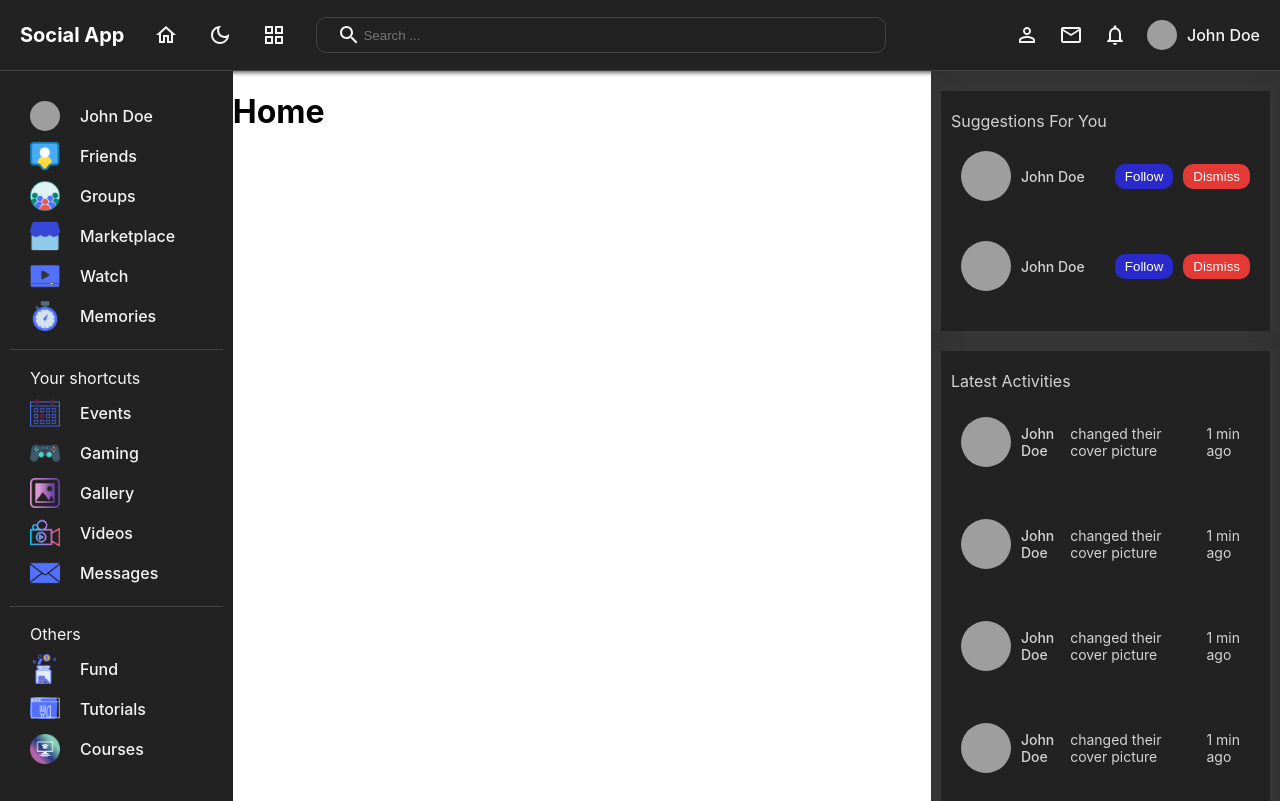
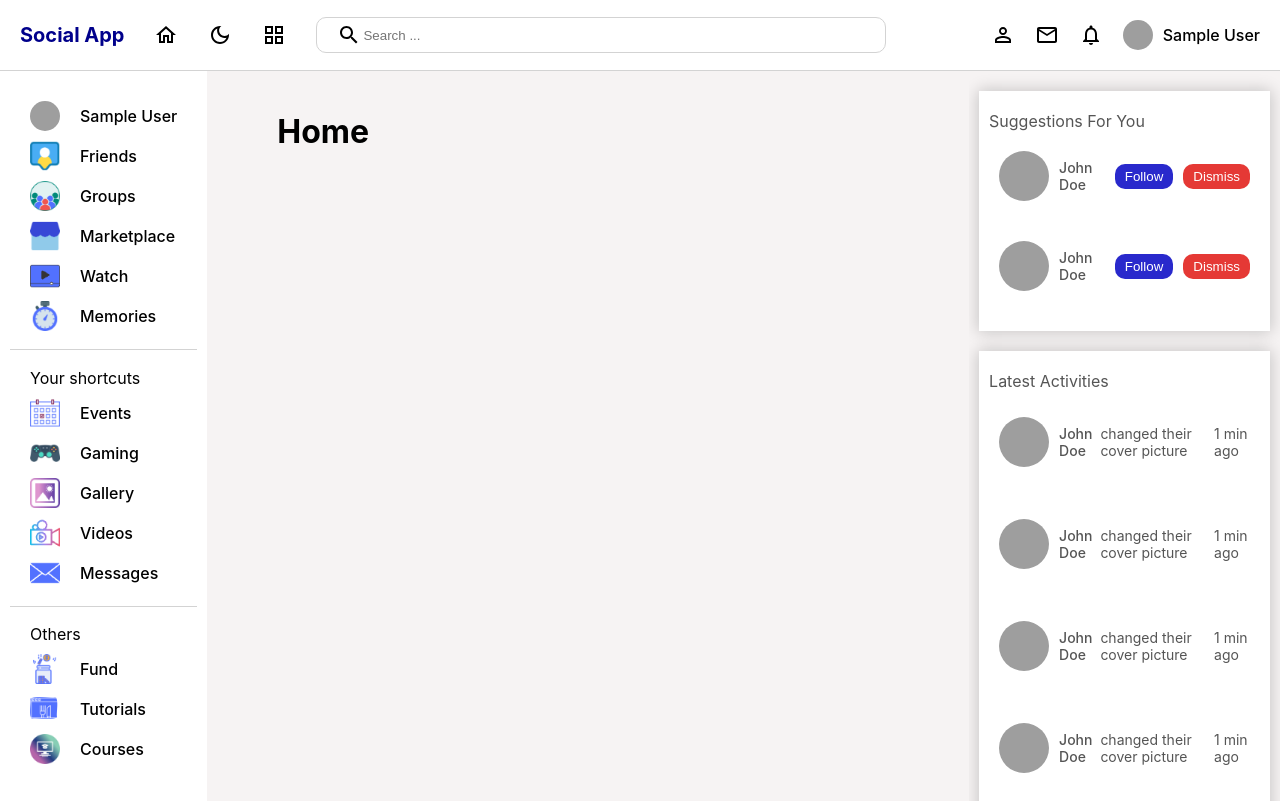
Before and after one commit to MhMahdi94/social_web_app, a React (Create React App) app: page / in a window 1280 px wide. Built offline with nearby package versions, Linux system fonts and the light colour scheme; sample sign-in values are in the browser's storage; grey boxes are pictures that could not be loaded.

Commit message:
auth context

```diff
--- a/src/App.js
+++ b/src/App.js
@@ -1,5 +1,5 @@
 
-import React from 'react';
+import React, { useContext } from 'react';
 import './App.css';
 import Login from './pages/login/Login';
 import Register from './pages/register/Register';
@@ -14,13 +14,18 @@ import {
 import Navbar from './components/navbar/Navbar';
 import Leftbar from './components/leftbar/Leftbar';
 import Rightbar from './components/rightbar/Rightbar';
+import { DarkModeContext } from './context/darkModeContext';
+import { AuthContext } from './context/authContext';
 
 
 function App() {
-  const currentUser=true;
+  const {currentUser}=useContext(AuthContext);
+
+  const {darkMode}=useContext(DarkModeContext);
+  // console.log(darkMode);
   const Layout= ()=>{
     return (
-      <div className='theme-dark'>
+      <div className={`theme-${darkMode?'dark':'light'}`}>
         <Navbar/>
         <div style={{display:'flex'}}>
           <Leftbar/>
--- a/src/components/leftbar/Leftbar.jsx
+++ b/src/components/leftbar/Leftbar.jsx
@@ -12,14 +12,17 @@ import Messages from "../../assets/10.png";
 import Tutorials from "../../assets/11.png";
 import Courses from "../../assets/12.png";
 import Fund from "../../assets/13.png";
+import { useContext } from 'react';
+import { AuthContext } from '../../context/authContext';
 const Leftbar = () => {
+  const {currentUser}=useContext(AuthContext);
   return (
     <div className='leftbar'>
       <div className="container">
         <div className="menu">
           <div className="user">
             <img src="https://images.pexels.com/photos/3228727/pexels-photo-3228727.jpeg?auto=compress&cs=tinysrgb&w=1600" alt="" />
-            <span>John Doe</span>
+            <span>{currentUser.name}</span>
           </div>
           <div className="item">
             <img src={Friends} alt="" />
--- a/src/components/navbar/Navbar.jsx
+++ b/src/components/navbar/Navbar.jsx
@@ -1,14 +1,21 @@
 import './navbar.scss'
 import HomeOutlinedIcon from '@mui/icons-material/HomeOutlined';
 import DarkModeOutlinedIcon from '@mui/icons-material/DarkModeOutlined';
+import LightModeOutlinedIcon from '@mui/icons-material/LightModeOutlined';
 import GridViewOutlinedIcon from '@mui/icons-material/GridViewOutlined';
 import SearchOutlinedIcon from '@mui/icons-material/SearchOutlined';
 import PersonOutlineOutlinedIcon from '@mui/icons-material/PersonOutlineOutlined';
 import MailOutlinedIcon from '@mui/icons-material/MailOutlined';
 import NotificationsNoneOutlinedIcon from '@mui/icons-material/NotificationsNoneOutlined';
 import { Link } from 'react-router-dom';
+import { useContext } from 'react';
+import { DarkModeContext } from '../../context/darkModeContext';
+import { AuthContext } from '../../context/authContext';
 
 const Navbar = () => {
+  const {darkMode,toggle}=useContext(DarkModeContext);
+  const {currentUser}=useContext(AuthContext);
+
   return (
     <div className='navbar'>
       <div className="left">
@@ -16,7 +23,11 @@ const Navbar = () => {
           <span>Social App</span>
         </Link>
         <HomeOutlinedIcon/>
-        <DarkModeOutlinedIcon/>
+        {
+          !darkMode?
+          <DarkModeOutlinedIcon onClick={toggle}/>:
+          <LightModeOutlinedIcon onClick={toggle}/>
+        }
         <GridViewOutlinedIcon/>
         <div className="search">
           <SearchOutlinedIcon/>
@@ -30,7 +41,7 @@ const Navbar = () => {
         <NotificationsNoneOutlinedIcon/>
         <div className="user">
           <img src="https://images.pexels.com/photos/3228727/pexels-photo-3228727.jpeg?auto=compress&cs=tinysrgb&w=1600" alt="" />
-          <span>John Doe</span>
+          <span>{currentUser.name}</span>
         </div>
       </div>
     </div>
--- a/src/components/navbar/navbar.scss
+++ b/src/components/navbar/navbar.scss
@@ -13,7 +13,7 @@
         position: sticky;
         top: 0;
         background-color:themed("bg");// white;
-        box-shadow: 0 2px 4px 0 themed("shadow");//rgba(0, 0, 0, .2);
+        // box-shadow: 0 2px 4px 0 themed("shadow");//rgba(0, 0, 0, .2);
         color: themed("textColor");
         .left {
             display: flex;
--- /dev/null
+++ b/src/context/authContext.js
@@ -0,0 +1,31 @@
+import { createContext, useEffect, useState } from "react";
+
+export const AuthContext=createContext();
+
+export const AuthContextProvider=({children})=>{
+    const [currentUser, setCurrentUser] = useState(
+        JSON.parse(localStorage.getItem('user')|| null)
+    );
+
+
+    const login=()=>{
+        //TO DO
+        setCurrentUser({
+            id:1,
+            name:'John Doe'
+        });
+    }
+
+    useEffect(() => {
+      localStorage.setItem('user',JSON.stringify(currentUser) )
+
+
+    }, [currentUser]);
+
+    return (
+        <AuthContext.Provider value={{currentUser,login}}>
+            {children}
+        </AuthContext.Provider>
+      );
+
+}
--- /dev/null
+++ b/src/context/darkModeContext.js
@@ -0,0 +1,27 @@
+import { createContext, useEffect, useState } from "react";
+
+export const DarkModeContext=createContext();
+
+export const DarkModeContextProvider=({children})=>{
+    const [darkMode, setDarkMode] = useState(
+        JSON.parse(localStorage.getItem('darkMode')|| false)
+    );
+
+
+    const toggle=()=>{
+        setDarkMode(!darkMode);
+    }
+
+    useEffect(() => {
+      localStorage.setItem('darkMode',darkMode)
+
+
+    }, [darkMode]);
+
+    return (
+        <DarkModeContext.Provider value={{darkMode, toggle}}>
+            {children}
+        </DarkModeContext.Provider>
+      );
+
+}
--- a/src/index.js
+++ b/src/index.js
@@ -3,11 +3,17 @@ import ReactDOM from 'react-dom/client';
 import './index.css';
 import App from './App';
 import reportWebVitals from './reportWebVitals';
+import { DarkModeContextProvider } from './context/darkModeContext';
+import { AuthContextProvider } from './context/authContext';
 
 const root = ReactDOM.createRoot(document.getElementById('root'));
 root.render(
   <React.StrictMode>
-    <App />
+    <DarkModeContextProvider>
+      <AuthContextProvider>
+        <App />
+      </AuthContextProvider>
+    </DarkModeContextProvider>
   </React.StrictMode>
 );
 
--- a/src/pages/home/Home.jsx
+++ b/src/pages/home/Home.jsx
@@ -1,8 +1,8 @@
-import React from 'react'
+import './home.scss'
 
 const Home = () => {
   return (
-    <div style={{flex:6}}>
+    <div style={{flex:6}} className='home'>
       <h1>Home</h1>
     </div>
   )
--- a/src/pages/home/home.scss
+++ b/src/pages/home/home.scss
@@ -0,0 +1,8 @@
+@import '../../style.scss';
+
+.home{
+    @include themify($themes) {
+        background-color: themed('bgSoft');
+        padding: 20px 70px;
+    }
+}
--- a/src/pages/login/Login.jsx
+++ b/src/pages/login/Login.jsx
@@ -1,7 +1,13 @@
 import { Link } from 'react-router-dom'
 import './login.scss'
+import { useContext } from 'react'
+import { AuthContext } from '../../context/authContext'
 
 const Login = () => {
+    const {login}=useContext(AuthContext);
+    const handleLogin=()=>{
+        login();
+    }
   return (
     <div className="login">
         <div className="card">
@@ -19,7 +25,7 @@ const Login = () => {
                 <form >
                     <input type="text" placeholder="Username" />
                     <input type="password" placeholder="Password"/>
-                    <button>Login</button>
+                    <button onClick={handleLogin}>Login</button>
                 </form>
             </div>
         </div>
```
